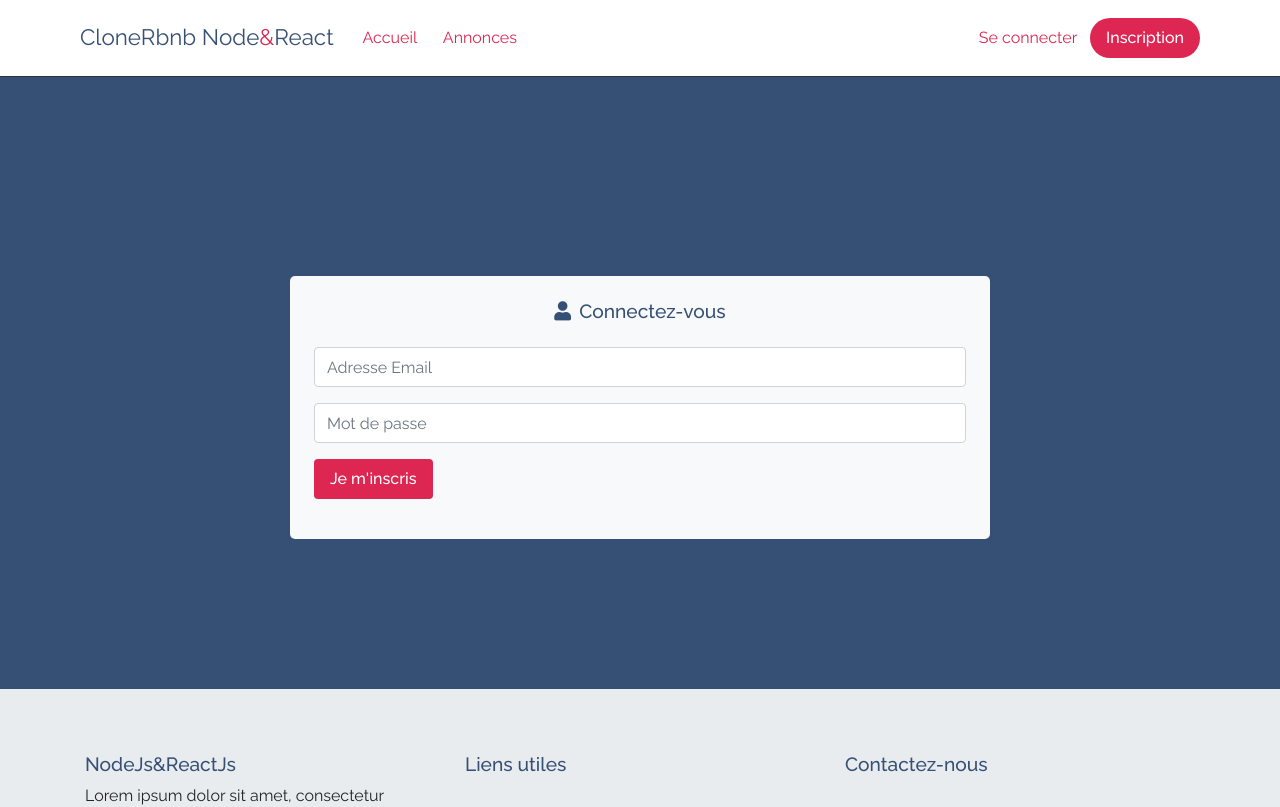
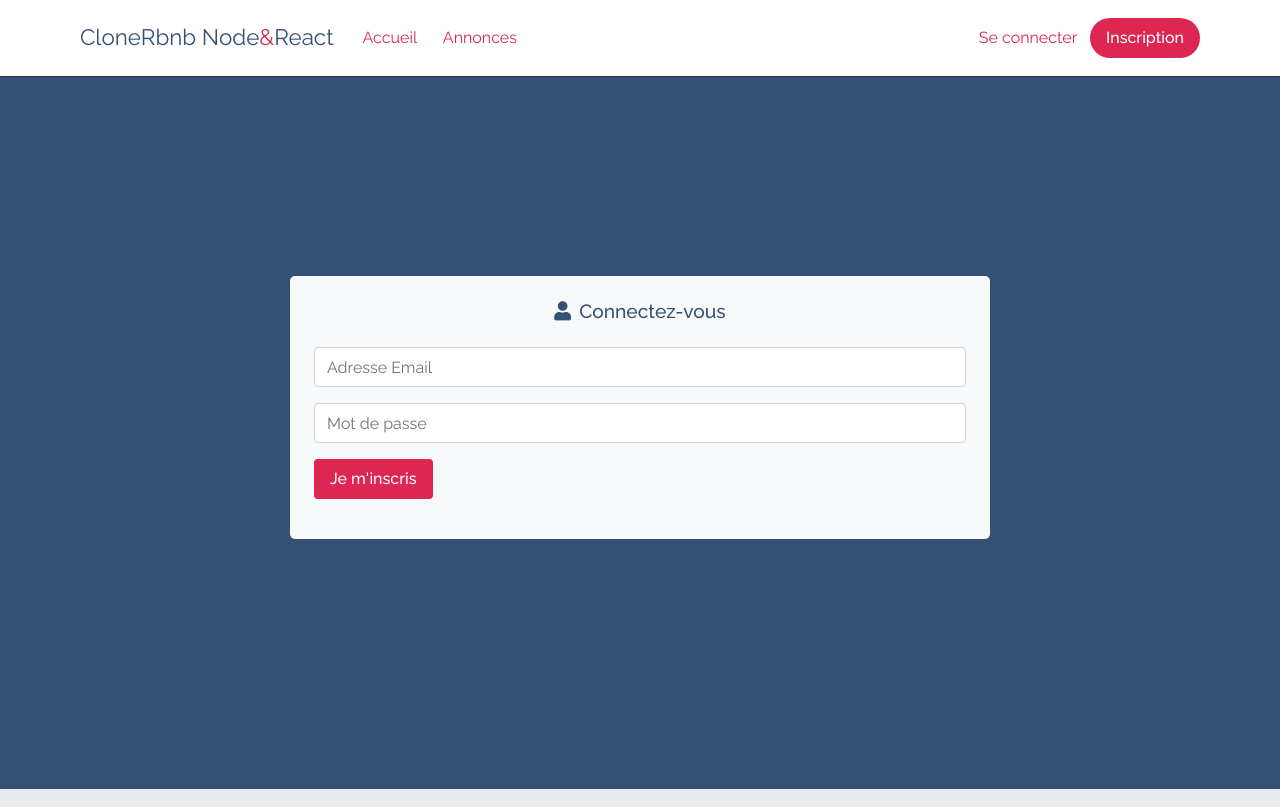
Before and after one commit to nassna85/Clone_RbnB_NodeJS_ReactJS, a React (Create React App) app in the folder client/: page /connexion in a window 1280 px wide. Shown: the top 807 px of the page. Built offline with nearby package versions, Linux system fonts and the light colour scheme.

Commit message:
Css Page Login

```diff
--- a/client/src/App.js
+++ b/client/src/App.js
@@ -44,7 +44,7 @@ const App = () => {
              </main>
             <Footer/>
           </Router>
-          <ToastContainer />
+          <ToastContainer position="top-left" />
       </AuthContext.Provider>
   );
 };
--- a/client/src/assets/main.scss
+++ b/client/src/assets/main.scss
@@ -124,7 +124,7 @@ section#show-ad-comments {
 }
 
 //Page Registration and Page Login
-section#form-registration, section#form-login {
+section#form-registration {
   margin-top: 76px;
   //height: 100vh;
   background-color: $primaryColor;
@@ -135,3 +135,14 @@ section#form-registration, section#form-login {
       border-radius: 5px;
   }
 }
+section#form-login {
+  margin-top: 76px;
+  //height: 100vh;
+  background-color: $primaryColor;
+  padding-top: 200px;
+  padding-bottom: 250px;
+  .bg-light {
+    max-width: 700px;
+    border-radius: 5px;
+  }
+}
```
